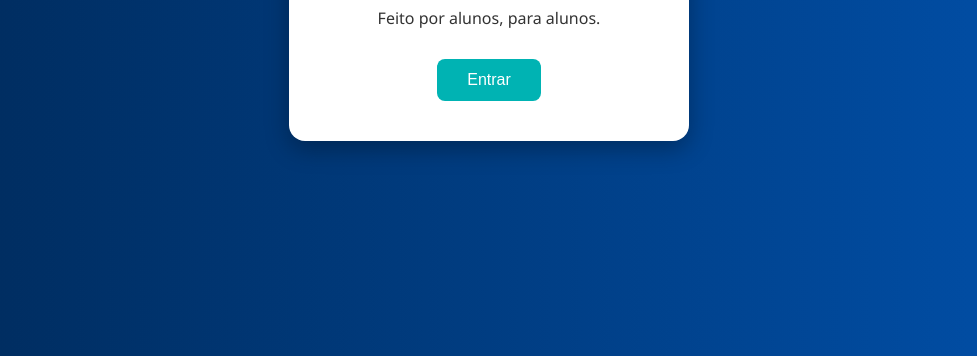
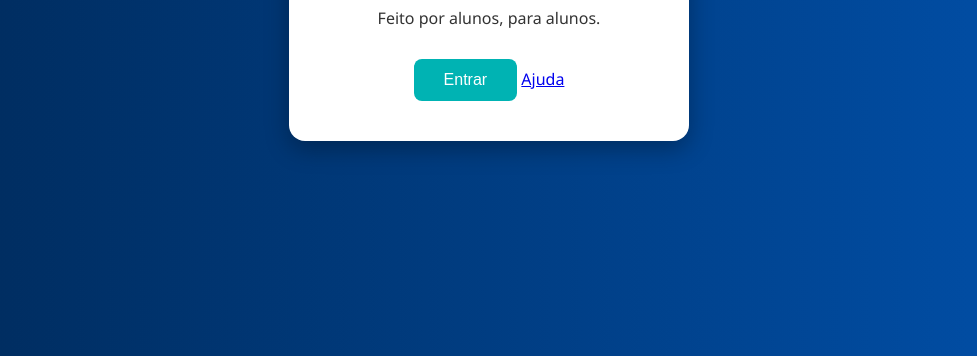
Before and after one commit to joaokrv/mapa, a plain HTML site: page docs/index.html in a window 1280 px wide. Shown: the part 444-800 px from the top of the page, without its empty margins (151-1128 px from the left). Drawn offline with Linux system fonts and the light colour scheme.

Commit message:
Update index.html

```diff
--- a/docs/index.html
+++ b/docs/index.html
@@ -13,7 +13,10 @@
     <h1>Mapa Interativo</h1>
     <p>Explore o campus da UniBH com nosso mapa interativo.</p>
     <p>Feito por alunos, para alunos.</p>
-    <button onclick="entrar()">Entrar</button>
+    <div class="botoes">
+      <button onclick="entrar()">Entrar</button>
+      <a href="ajuda.html" class="botao-ajuda">Ajuda</a>
+    </div>
   </div>
 
   <script>
```
